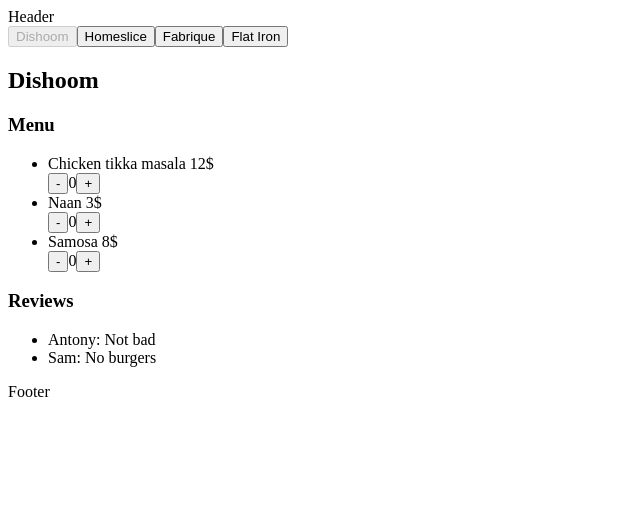
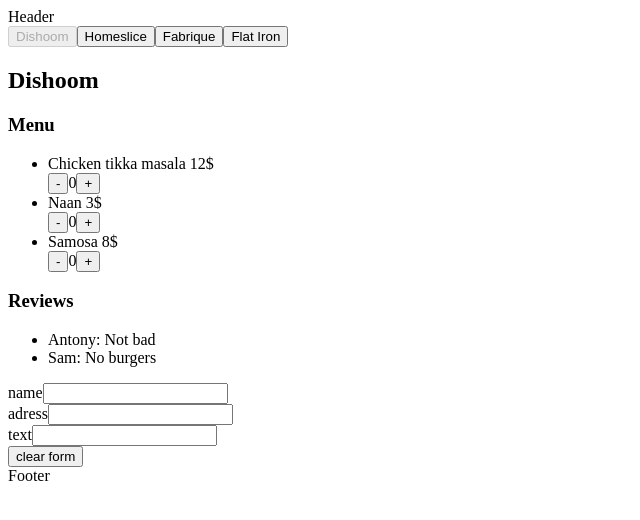
Before and after one commit to AkhmetvaleevRR/testReact, a React (Vite) app: page / in a window 1280 px wide. Shown: the top 520 px of the page, without its empty margins (0-640 px from the left). Built offline with nearby package versions, Linux system fonts and the light colour scheme.

Commit message:
Вывел вкладки в отдельный компонент, добавил форму отзыва

```diff
--- a/src/components/restaraunt-page/restaurant-page.tsx
+++ b/src/components/restaraunt-page/restaurant-page.tsx
@@ -1,28 +1,24 @@
 import { restaurants } from "../../../data/mock.ts";
 import { useState } from "react";
 import { RestaurantItem } from "../restaurant/restaurant.tsx";
+import { Tab } from "../tab/tab.tsx";
 
 export const RestaurantPage = () => {
-  const [selectedId, setSelectedId] = useState<string>("");
+  const [selectedId, setSelectedId] = useState("");
 
   const selectedRestaurant = selectedId
-    ? restaurants.find((item) => item.id === selectedId)
-    : restaurants[0];
-
-  const selectedRestaurantName = selectedId
     ? restaurants.find((item) => item.id === selectedId)
     : restaurants[0];
 
   return (
     <>
       {restaurants.map((restaurant) => (
-        <button
+        <Tab
+          key={restaurant.id}
+          name={restaurant.name}
           onClick={() => setSelectedId(restaurant.id)}
-          key={restaurant.id}
-          disabled={selectedRestaurant!.id === restaurant.id}
-        >
-          {restaurant.name}
-        </button>
+          isActive={selectedRestaurant!.id === restaurant.id}
+        />
       ))}
       <RestaurantItem restaurant={selectedRestaurant!} />
     </>
--- a/src/components/restaurant/restaurant.tsx
+++ b/src/components/restaurant/restaurant.tsx
@@ -1,6 +1,7 @@
 import type { restaurant } from "../../../types/restaurant";
 import { MenuList } from "../menuList/menuList.tsx";
-import { ReviewList } from "../ReviewList/reviewList.tsx";
+import { ReviewForm } from "../reviewForm/reviewForm.tsx";
+import { ReviewList } from "../reviewList/reviewList.tsx";
 
 export const RestaurantItem = ({ restaurant }: { restaurant: restaurant }) => {
   return (
@@ -10,6 +11,7 @@
       <MenuList menu={restaurant.menu} />
       <h3>Reviews</h3>
       <ReviewList reviews={restaurant.reviews} />
+      <ReviewForm />
     </div>
   );
 };
--- /dev/null
+++ b/src/components/reviewForm/reviewForm.tsx
@@ -0,0 +1,95 @@
+import { useReducer } from "react";
+
+interface initialFormProps {
+  name: string;
+  text: string;
+  address: string;
+}
+
+const INITIAL_FORM: initialFormProps = {
+  name: "",
+  text: "",
+  address: "",
+};
+
+type ReviewFormAction =
+  | { type: "SET_NAME"; payload: string }
+  | { type: "SET_TEXT"; payload: string }
+  | { type: "SET_ADDRESS"; payload: string }
+  | { type: "CLEAR_FORM" };
+
+const reducer = (
+  state: initialFormProps,
+  action: ReviewFormAction
+) : initialFormProps => {
+
+  switch (action.type) {
+    case "SET_NAME":
+      return {
+        ...state,
+        name: action.payload,
+      };
+    case "SET_TEXT":
+      return {
+        ...state,
+        text: action.payload,
+      };
+    case "SET_ADDRESS":
+      return {
+        ...state,
+        address: action.payload,
+      };
+    case "CLEAR_FORM":
+      return INITIAL_FORM;
+    default:
+      return state;
+  }
+};
+
+export const ReviewForm = () => {
+  const [form, dispatch] = useReducer(reducer, INITIAL_FORM);
+
+  const { name, text, address } = form;
+
+  const setName = (name: string) =>
+    dispatch({ type: "SET_NAME", payload: name });
+  const setText = (text: string) =>
+    dispatch({ type: "SET_TEXT", payload: text });
+  const setAddress = (address: string) =>
+    dispatch({ type: "SET_ADDRESS", payload: address });
+  const ClearForm = () =>
+    dispatch({ type: "CLEAR_FORM" });
+
+  return (
+    <form onSubmit={(event) => event.preventDefault()}>
+      <div>
+        <label>name</label>
+        <input
+          value={name}
+          onChange={(event) => {
+            setName(event.target.value);
+          }}
+        />
+      </div>
+      <div>
+        <label>adress</label>
+        <input
+          value={address}
+          onChange={(event) => {
+            setAddress(event.target.value);
+          }}
+        />
+      </div>
+      <div>
+        <label>text</label>
+        <input
+          value={text}
+          onChange={(event) => {
+            setText(event.target.value);
+          }}
+        />
+      </div>
+      <button onClick={ClearForm}>clear form</button>
+    </form>
+  );
+};
--- /dev/null
+++ b/src/components/tab/tab.tsx
@@ -0,0 +1,15 @@
+import type { MouseEventHandler } from "react";
+
+interface Props {
+  name: string;
+  isActive: boolean;
+  onClick: MouseEventHandler<HTMLButtonElement>;
+}
+
+export const Tab = ({ name, isActive, onClick }: Props) => {
+  return (
+    <button disabled={isActive} onClick={onClick}>
+      {name}
+    </button>
+  );
+};
```
